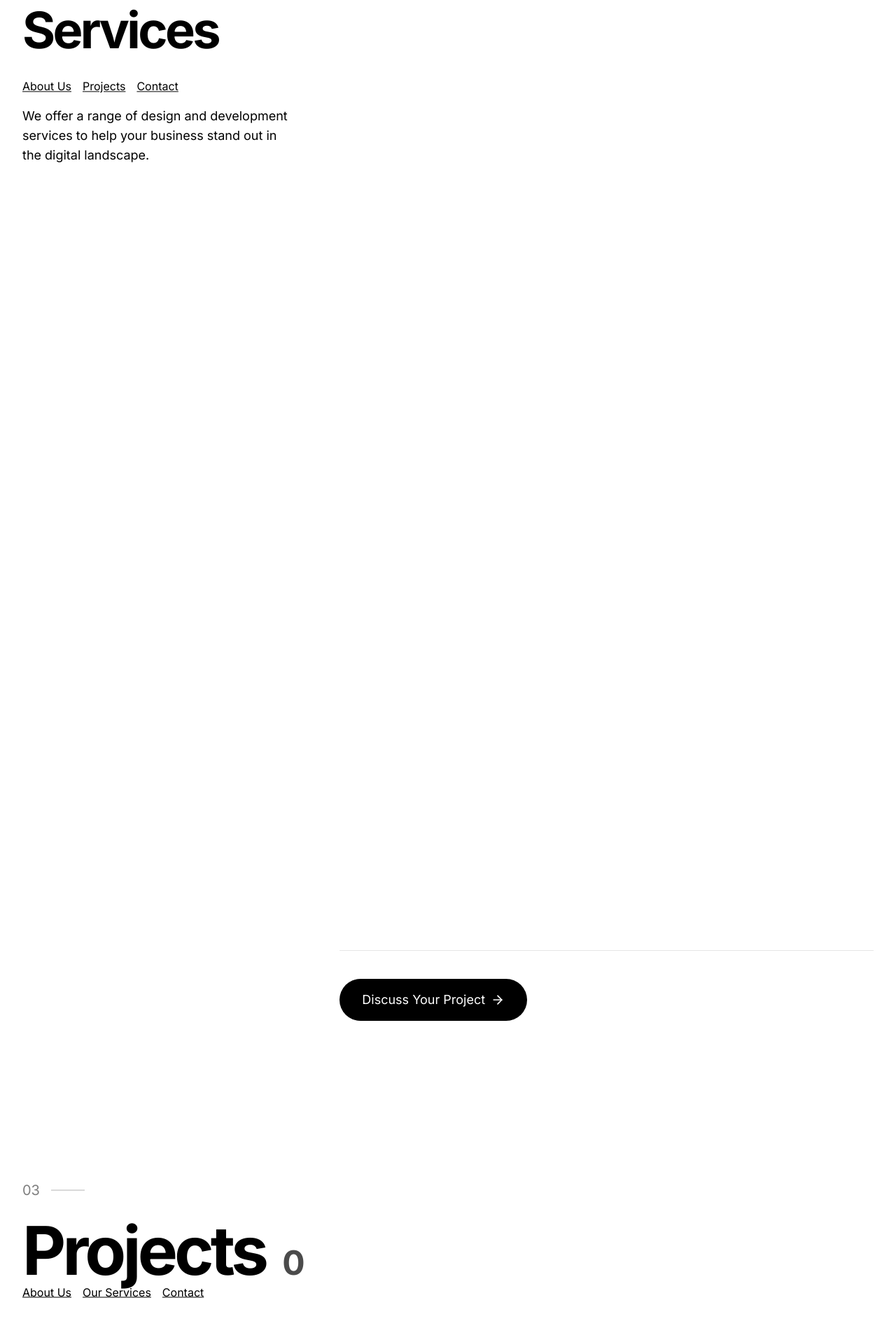
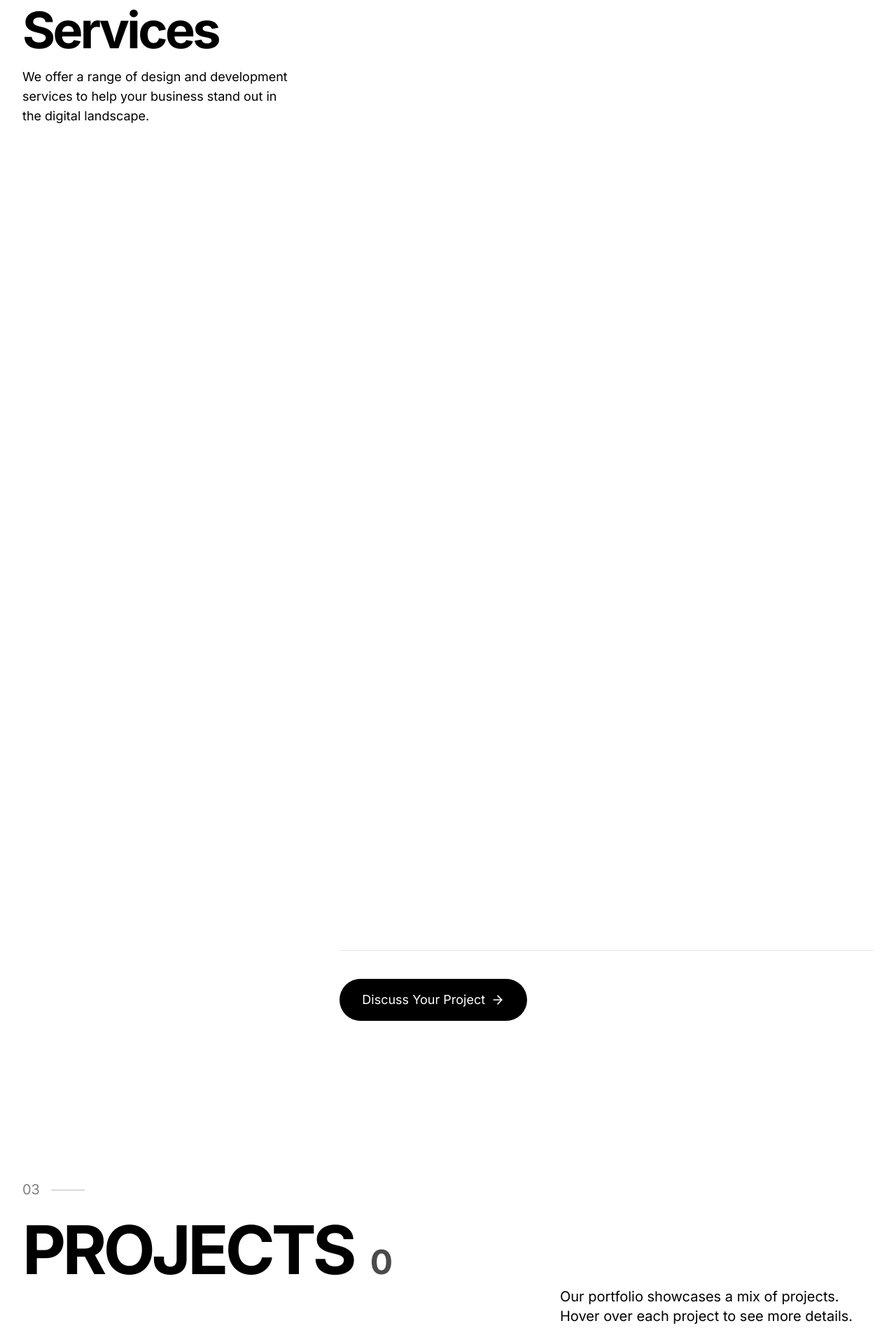
Before and after one commit to zapsappsfiles/zapsappsmain, a React (Create React App) app: page / in a window 1280 px wide. Shown: the part 1134-3032 px from the top of the page at 70% size. Built offline with nearby package versions, Linux system fonts and the light colour scheme.

Commit message:
seo: Update SEO and Vercel config

```diff
--- a/src/App.tsx
+++ b/src/App.tsx
@@ -18,9 +18,8 @@ const App: React.FC = () => {
     <ThemeProvider>
       <Layout>
         <SEO
-          title="ZapsApps: Web Design & Development in NYC | Branding, SEO, and Digital Solutions"
-          description="ZapsApps is a student-founded web design and development studio in New York City. We create modern, responsive websites, branding, and SEO solutions for businesses in Manhattan and beyond."
-          url="https://zapsapps.com/"
+          title="ZapsApps | Modern Web Design & Development Solutions"
+          description="ZapsApps creates stunning, responsive websites and digital solutions. Our student-founded startup specializes in web design, development, branding, and SEO optimization."
         />
         <Hero />
         <Services />
--- a/src/components/sections/AboutSection.tsx
+++ b/src/components/sections/AboutSection.tsx
@@ -61,13 +61,8 @@ const About: React.FC = () => {
                 viewport={{ once: true }}
                 transition={{ duration: 0.8 }}
               >
-                About ZapsApps
+                About
               </motion.h2>
-              <div className="flex flex-wrap gap-4 mb-8">
-                <a href="#services" className="underline text-accent hover:text-accent-dark">Our Services</a>
-                <a href="#work" className="underline text-accent hover:text-accent-dark">Projects</a>
-                <a href="#contact" className="underline text-accent hover:text-accent-dark">Contact</a>
-              </div>
               <motion.p
                 className="text-lg max-w-sm opacity-70"
                 style={{ y: descriptionY }}
--- a/src/components/sections/Contact.tsx
+++ b/src/components/sections/Contact.tsx
@@ -82,19 +82,15 @@ const Contact: React.FC = () => {
                 <div className={`w-12 h-px ${darkMode ? 'bg-white/30' : 'bg-black/30'}`}></div>
               </div>
               <motion.h2
-                className="text-5xl sm:text-6xl lg:text-7xl font-bold tracking-tighter mb-8 leading-[0.9]"
-                initial={{ opacity: 0, y: 20 }}
+                className="text-6xl md:text-7xl lg:text-8xl font-bold tracking-tighter mb-8 leading-none"
+                initial={{ opacity: 0, y: 50 }}
                 whileInView={{ opacity: 1, y: 0 }}
                 viewport={{ once: true }}
                 transition={{ duration: 0.8 }}
               >
-                Contact ZapsApps
+                Let's work
+                <br />together!
               </motion.h2>
-              <div className="flex flex-wrap gap-4 mb-8">
-                <a href="#about" className="underline text-accent hover:text-accent-dark">About Us</a>
-                <a href="#services" className="underline text-accent hover:text-accent-dark">Our Services</a>
-                <a href="#work" className="underline text-accent hover:text-accent-dark">Projects</a>
-              </div>
 
               <motion.p
                 className="text-xl opacity-70 max-w-md mt-10 mb-16"
--- a/src/components/sections/Projects.tsx
+++ b/src/components/sections/Projects.tsx
@@ -90,18 +90,13 @@ const Projects: React.FC = () => {
               ref={titleRef}
               className="text-6xl md:text-7xl lg:text-8xl font-bold tracking-tighter mb-8 md:mb-0 leading-none"
               initial={{ opacity: 0, y: 50 }}
-              whileInView={{ opacity: 1, y: 0 }}
-              viewport={{ once: true }}
+      whileInView={{ opacity: 1, y: 0 }}
+      viewport={{ once: true }}
               transition={{ duration: 0.8 }}
             >
-              Projects
+              PROJECTS
               <span className="text-5xl ml-6 opacity-70">0</span>
             </motion.h2>
-            <div className="flex flex-wrap gap-4 mb-8">
-              <a href="#about" className="underline text-accent hover:text-accent-dark">About Us</a>
-              <a href="#services" className="underline text-accent hover:text-accent-dark">Our Services</a>
-              <a href="#contact" className="underline text-accent hover:text-accent-dark">Contact</a>
-            </div>
           </motion.div>
 
           <motion.p
--- a/src/components/sections/Services.tsx
+++ b/src/components/sections/Services.tsx
@@ -184,13 +184,10 @@ const Services: React.FC = () => {
                 viewport={{ once: true }}
                 transition={{ duration: 0.8 }}
               >
-                Our Services
+                Our
+                <br />
+                Services
               </motion.h2>
-              <div className="flex flex-wrap gap-4 mb-8">
-                <a href="#about" className="underline text-accent hover:text-accent-dark">About Us</a>
-                <a href="#work" className="underline text-accent hover:text-accent-dark">Projects</a>
-                <a href="#contact" className="underline text-accent hover:text-accent-dark">Contact</a>
-              </div>
               <motion.p
                 className="text-lg max-w-sm opacity-70"
                 style={{ y: descriptionY }}
```
